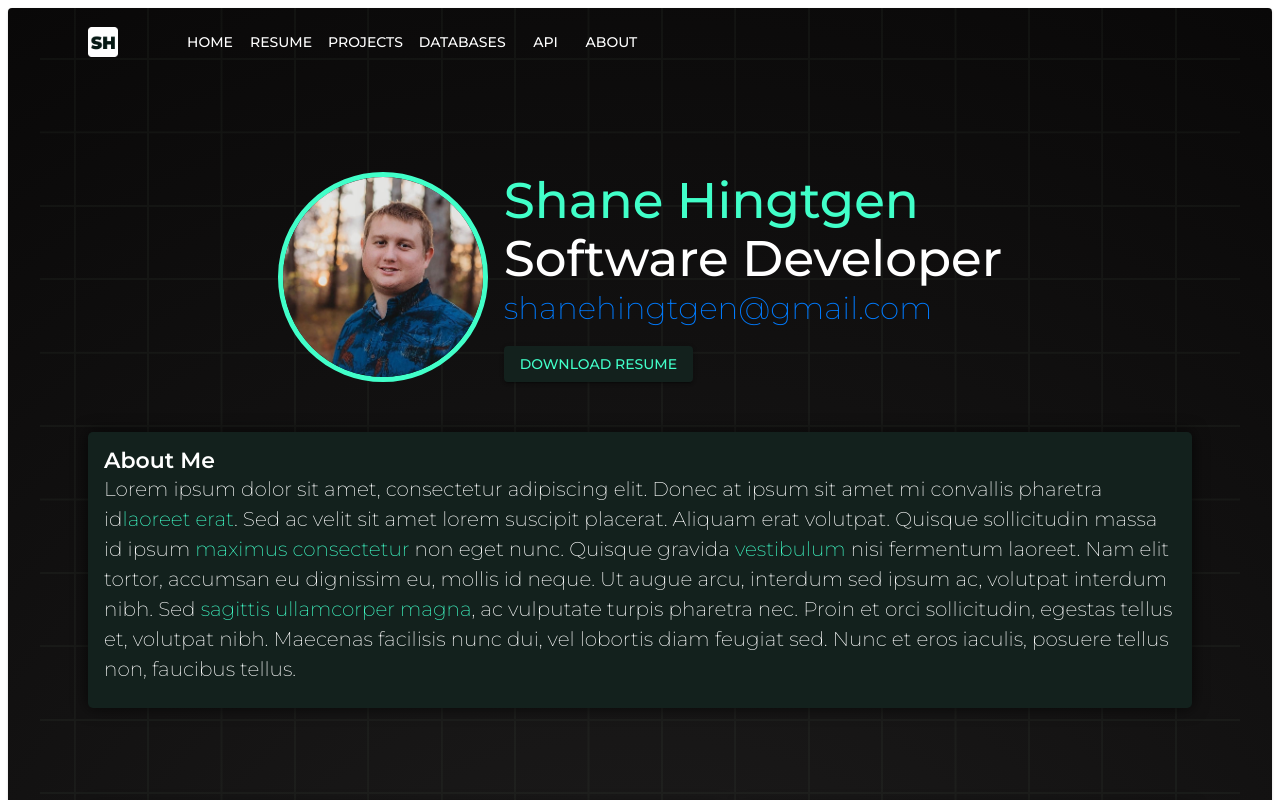
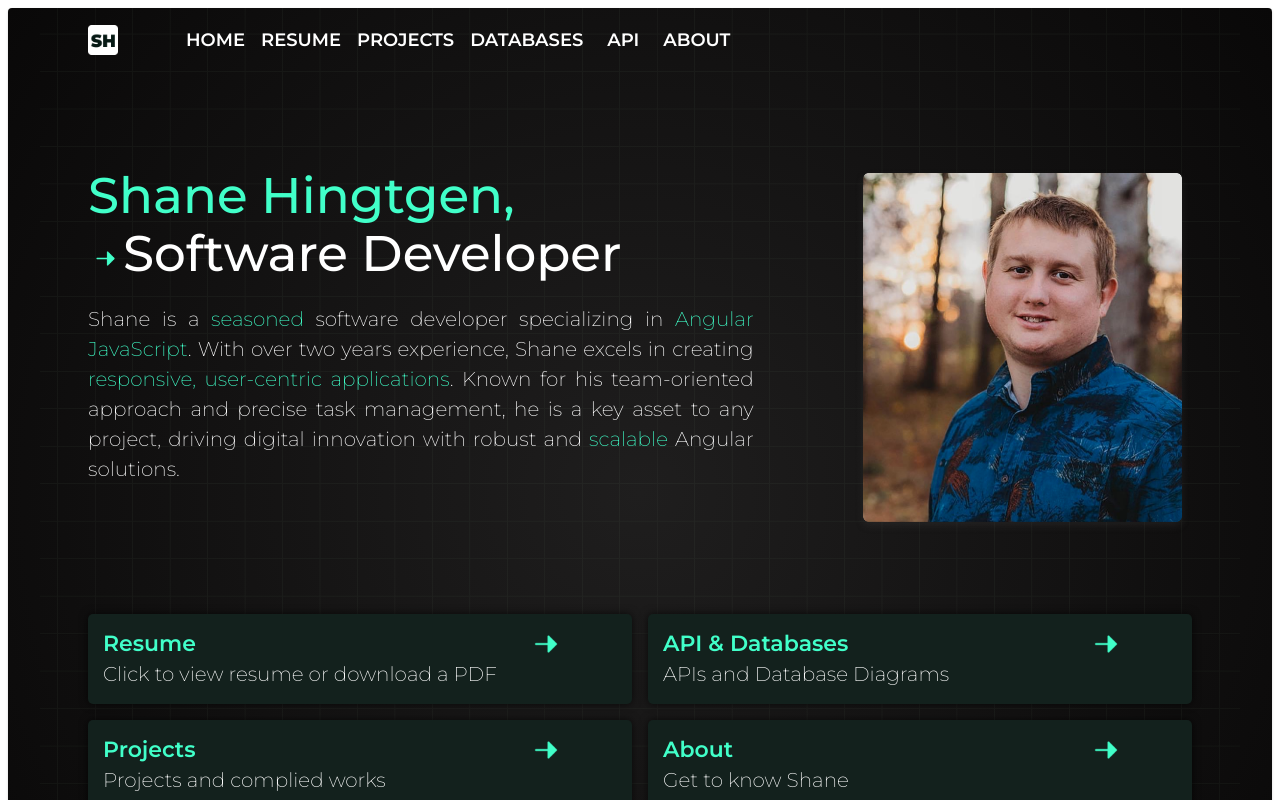
Before and after one commit to shaneh92/shane-portfolio, a React (Vite) app: page / in a window 1280 px wide. Shown: the top 800 px of the page. Built offline with nearby package versions, Linux system fonts and the light colour scheme.

Commit message:
added routing

```diff
--- a/package.json
+++ b/package.json
@@ -16,7 +16,8 @@
     "@mui/icons-material": "^5.15.18",
     "@mui/material": "^5.15.18",
     "react": "^18.2.0",
-    "react-dom": "^18.2.0"
+    "react-dom": "^18.2.0",
+    "react-router-dom": "^6.23.1"
   },
   "devDependencies": {
     "@types/react": "^18.2.66",
--- a/src/App.tsx
+++ /dev/null
@@ -1,36 +0,0 @@
-import { useTheme, Paper, Container } from "@mui/material";
-import ResponsiveAppBar from "./components/Header/Header.tsx";
-import wireframebackground from "/wireframebackground.png";
-import "./App.css";
-// import Home from "./pages/Home.tsx";
-import Resume from "./pages/Resume.tsx";
-
-function App() {
-  const { typography, palette } = useTheme();
-
-  return (
-    <>
-      <Paper
-        sx={{
-          fontFamily: typography.fontFamily,
-          background: `radial-gradient(circle at center, ${palette.primary.light}, ${palette.primary.main})`,
-        }}
-      >
-        <Container
-          sx={{
-            backgroundImage: `url(${wireframebackground})`,
-            backgroundRepeat: "repeat",
-            backgroundSize: "cover",
-            minHeight: "100%",
-          }}
-        >
-          <ResponsiveAppBar />
-          {/* <Home /> */}
-          <Resume />
-        </Container>
-      </Paper>
-    </>
-  );
-}
-
-export default App;
--- a/src/components/DataComponents/QuickLinkComponent.tsx
+++ b/src/components/DataComponents/QuickLinkComponent.tsx
@@ -1,14 +1,17 @@
 import { Box, Button, Grid, Link, Typography, useTheme } from "@mui/material";
+import { Link as RouterLink } from "react-router-dom";
 
 interface QuickLinkComponentProps {
   title: string;
   image: string;
   description: string;
+  to: string;
 }
 
 export default function QuickLinkComponent(props: QuickLinkComponentProps) {
   const { palette } = useTheme();
   return (
+    <Link component={RouterLink} to={props.to} underline="none">
       <Button
         sx={{
           backgroundColor: palette.secondary.main,
@@ -49,5 +52,6 @@ export default function QuickLinkComponent(props: QuickLinkComponentProps) {
           </Grid>
         </Grid>
       </Button>
+    </Link>
   );
 }
--- a/src/components/DataComponents/QuickLinksComponent.tsx
+++ b/src/components/DataComponents/QuickLinksComponent.tsx
@@ -7,6 +7,7 @@ export default function QuickLinksComponent() {
     <Grid container spacing={2}>
       <Grid item xs={12} md={6}>
         <QuickLinkComponent
+          to={"/resume"}
           title={"Resume"}
           image={arrow}
           description={"Click to view resume or download a PDF"}
@@ -14,6 +15,7 @@ export default function QuickLinksComponent() {
       </Grid>
       <Grid item xs={12} md={6}>
         <QuickLinkComponent
+          to="/api"
           title={"API & Databases"}
           image={arrow}
           description={"APIs and Database Diagrams"}
@@ -21,6 +23,7 @@ export default function QuickLinksComponent() {
       </Grid>
       <Grid item xs={12} md={6}>
         <QuickLinkComponent
+          to="/projects"
           title={"Projects"}
           image={arrow}
           description={"Projects and complied works"}
@@ -28,6 +31,7 @@ export default function QuickLinksComponent() {
       </Grid>
       <Grid item xs={12} md={6}>
         <QuickLinkComponent
+          to="/about"
           title={"About"}
           image={arrow}
           description={"Get to know Shane"}
--- a/src/components/Header/Header.tsx
+++ b/src/components/Header/Header.tsx
@@ -3,17 +3,17 @@ import AppBar from "@mui/material/AppBar";
 import Box from "@mui/material/Box";
 import Toolbar from "@mui/material/Toolbar";
 import IconButton from "@mui/material/IconButton";
-import Typography from "@mui/material/Typography";
 import Menu from "@mui/material/Menu";
 import Container from "@mui/material/Container";
 import Button from "@mui/material/Button";
 import MenuItem from "@mui/material/MenuItem";
 import dropdown from "../../assets/dropdown.png";
 import logo from "../../assets/sh-logo.png";
+import HeaderLinkItem from "./HeaderLinkItem";
 
 const pages = ["Home", "Resume", "Projects", "Databases", "API", "About"];
 
-function ResponsiveAppBar() {
+function Header() {
   const [anchorElNav, setAnchorElNav] = React.useState<null | HTMLElement>(
     null
   );
@@ -80,7 +80,7 @@ function ResponsiveAppBar() {
             >
               {pages.map((page) => (
                 <MenuItem key={page} onClick={handleCloseNavMenu}>
-                  <Typography textAlign="center">{page}</Typography>
+                  <HeaderLinkItem to={`/${page}`} title={page} />
                 </MenuItem>
               ))}
             </Menu>
@@ -88,12 +88,8 @@ function ResponsiveAppBar() {
 
           <Box sx={{ flexGrow: 1, display: { xs: "none", md: "flex" } }}>
             {pages.map((page) => (
-              <Button
-                key={page}
-                onClick={handleCloseNavMenu}
-                sx={{ my: 2, color: "white", display: "block" }}
-              >
-                {page}
+              <Button variant="text">
+                <HeaderLinkItem to={`/${page}`} title={page} key={page} />
               </Button>
             ))}
           </Box>
@@ -102,4 +98,4 @@ function ResponsiveAppBar() {
     </AppBar>
   );
 }
-export default ResponsiveAppBar;
+export default Header;
--- /dev/null
+++ b/src/components/Header/HeaderLinkItem.tsx
@@ -0,0 +1,34 @@
+import { Link, Typography, useTheme } from "@mui/material";
+import { Link as RouterLink, useLocation } from "react-router-dom";
+
+interface HeaderLinkItemProps {
+  to: string;
+  title: string;
+}
+
+export default function HeaderLinkItem(props: HeaderLinkItemProps) {
+  const location = useLocation();
+  const currentPath = location.pathname || "/";
+  const { palette } = useTheme();
+
+  return (
+    <Link component={RouterLink} to={props.to} underline="none">
+      <Typography
+        textAlign="center"
+        variant="h4"
+        sx={{
+          fontWeight: 600,
+          color:
+            currentPath === props.to
+              ? palette.secondary.dark
+              : palette.secondary.light,
+          "&:hover": {
+            color: palette.secondary.main,
+          },
+        }}
+      >
+        {props.title}
+      </Typography>
+    </Link>
+  );
+}
--- a/src/main.tsx
+++ b/src/main.tsx
@@ -1,14 +1,17 @@
 import React from "react";
 import ReactDOM from "react-dom/client";
-import App from "./App.tsx";
+import routes from "./routes/index.tsx";
 import "./index.css";
 import { ThemeProvider } from "@mui/material/styles";
 import { theme } from "./styles/theme.ts";
+import { RouterProvider, createBrowserRouter } from "react-router-dom";
+
+const router = createBrowserRouter(routes);
 
 ReactDOM.createRoot(document.getElementById("root")!).render(
   <React.StrictMode>
     <ThemeProvider theme={theme}>
-      <App />
+      <RouterProvider router={router} />
     </ThemeProvider>
   </React.StrictMode>
 );
--- /dev/null
+++ b/src/pages/Error.tsx
@@ -0,0 +1,3 @@
+export default function Error() {
+  return <h1>404 Page Not Found</h1>;
+}
--- a/src/pages/Resume.tsx
+++ b/src/pages/Resume.tsx
@@ -23,7 +23,7 @@ export default function Resume() {
 /**TODO:
  * 1. Fix the font sizes for list items
  * 2. Fix the gap in SkillsResume list items
- * 3. Add Routes
+ * 3. Fix the header not highlighting when we click the buttons on the home page to navigate
  * 4. fix white space around application
  * 5. Add styles to drop down menu
  * 6. fix education and skills card to be even at bottom
--- /dev/null
+++ b/src/routes/index.tsx
@@ -0,0 +1,18 @@
+import { RouteObject } from "react-router-dom";
+import Home from "../pages/Home";
+import Resume from "../pages/Resume";
+import Error from "../pages/Error";
+import { Root } from "./root";
+
+const routes: RouteObject[] = [
+  {
+    element: <Root />,
+    errorElement: <Error />,
+    children: [
+      { path: "", element: <Home /> },
+      { path: "home", element: <Home /> },
+      { path: "resume", element: <Resume /> },
+    ],
+  },
+];
+export default routes;
--- /dev/null
+++ b/src/routes/root.tsx
@@ -0,0 +1,30 @@
+import { Outlet } from "react-router-dom";
+import Header from "../components/Header/Header";
+import { Container, Paper, useTheme } from "@mui/material";
+import wireframebackground from "/wireframebackground.png";
+
+export function Root() {
+  const { typography, palette } = useTheme();
+  return (
+    <>
+      <Paper
+        sx={{
+          fontFamily: typography.fontFamily,
+          background: `radial-gradient(circle at center, ${palette.primary.light}, ${palette.primary.main})`,
+        }}
+      >
+        <Container
+          sx={{
+            backgroundImage: `url(${wireframebackground})`,
+            backgroundRepeat: "repeat",
+            backgroundSize: "cover",
+            minHeight: "100%",
+          }}
+        >
+          <Header />
+          <Outlet />
+        </Container>
+      </Paper>
+    </>
+  );
+}
```
Also changed, not shown: src/App.css (deleted, +0 -42 lines), 1 other file (tests, documents, lock files or other folders). Lines whose indentation alone changed are shown as unchanged.
